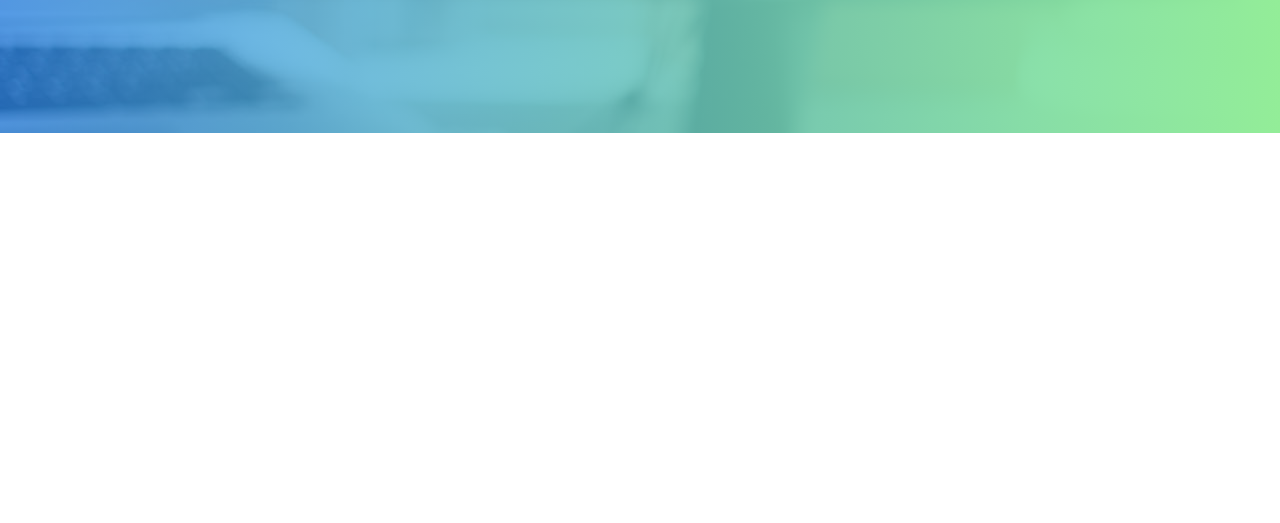
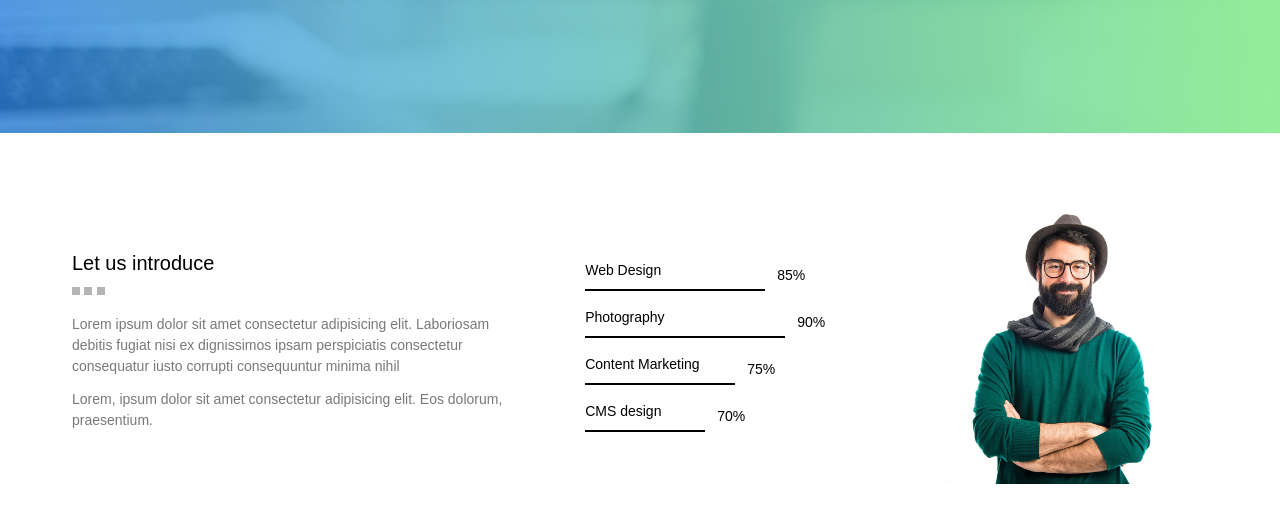
Before and after one commit to Dhananjay74/Adding-Media, a plain HTML site: page Assignment1/index.html in a window 1280 px wide. Shown: the part 559-1082 px from the top of the page. Before the commit the page ends 800 px from the top, so only its background shows below. Drawn offline with Linux system fonts and the light colour scheme.

Commit message:
add introduce section

```diff
--- a/Assignment1/index.html
+++ b/Assignment1/index.html
@@ -86,8 +86,45 @@
           </div>
         </div>
       </section>
-      <section class="sec2">
-        <div class="container flex"></div>
+      <section class="introduce">
+        <div class="container flex">
+          <div class="col1-1">
+            <h3>Let us introduce</h3>
+            <div class="square"></div>
+            <div class="square"></div>
+            <div class="square"></div>
+            <p>
+              Lorem ipsum dolor sit amet consectetur adipisicing elit.
+              Laboriosam debitis fugiat nisi ex dignissimos ipsam perspiciatis
+              consectetur consequatur iusto corrupti consequuntur minima nihil
+            </p>
+            <p>
+              Lorem, ipsum dolor sit amet consectetur adipisicing elit. Eos
+              dolorum, praesentium.
+            </p>
+          </div>
+          <ul class="intro">
+            <li class="flex1">
+              <p class="eighty-five">Web Design</p>
+              <span>85%</span>
+            </li>
+            <li class="flex1">
+              <p class="ninty">Photography</p>
+              <span>90%</span>
+            </li>
+            <li class="flex1">
+              <p class="seventy-five">Content Marketing</p>
+              <span>75%</span>
+            </li>
+            <li class="flex1">
+              <p class="seventy">CMS design</p>
+              <span>70%</span>
+            </li>
+          </ul>
+          <div class="about-img">
+            <img src="media/about-image.jpg" alt="about" />
+          </div>
+        </div>
       </section>
     </main>
   </body>
--- a/Assignment1/style.css
+++ b/Assignment1/style.css
@@ -218,3 +218,57 @@ h2 {
 }
 
 /* second section  */
+
+.introduce {
+  margin: 48px 0;
+  padding: 20px 0;
+}
+.col1-1 {
+  flex: 0 1 40%;
+}
+.intro {
+  flex: 0 1 25%;
+}
+.about-img {
+  flex: 0 1 25%;
+}
+.about-img img {
+  width: 100%;
+}
+h3 {
+  font-size: 20px;
+}
+.col1-1 p {
+  margin: 12px 0;
+  font-size: 14px;
+  color: #797979;
+}
+.square {
+  width: 8px;
+  height: 8px;
+  background-color: #b6b5b5;
+  display: inline-block;
+}
+.intro p {
+  padding-bottom: 8px;
+  border-bottom: 2px solid black;
+}
+.intro li {
+  font-size: 14px;
+  margin: 2px;
+}
+.intro span {
+  padding: 12px;
+}
+.eighty-five {
+  width: 180px;
+}
+.ninty {
+  width: 200px;
+}
+.seventy-five {
+  width: 150px;
+}
+.seventy {
+  width: 120px;
+}
```
